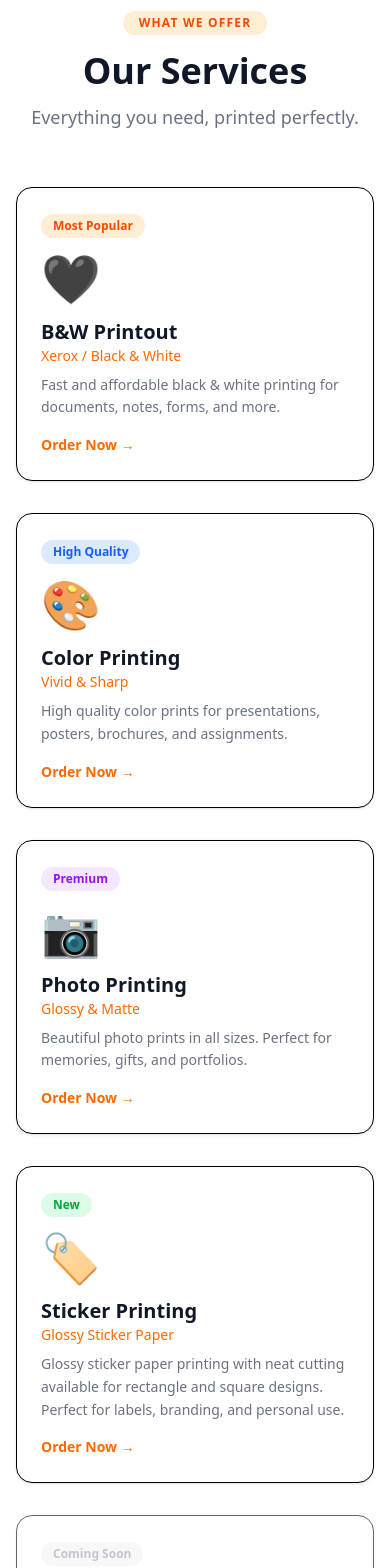
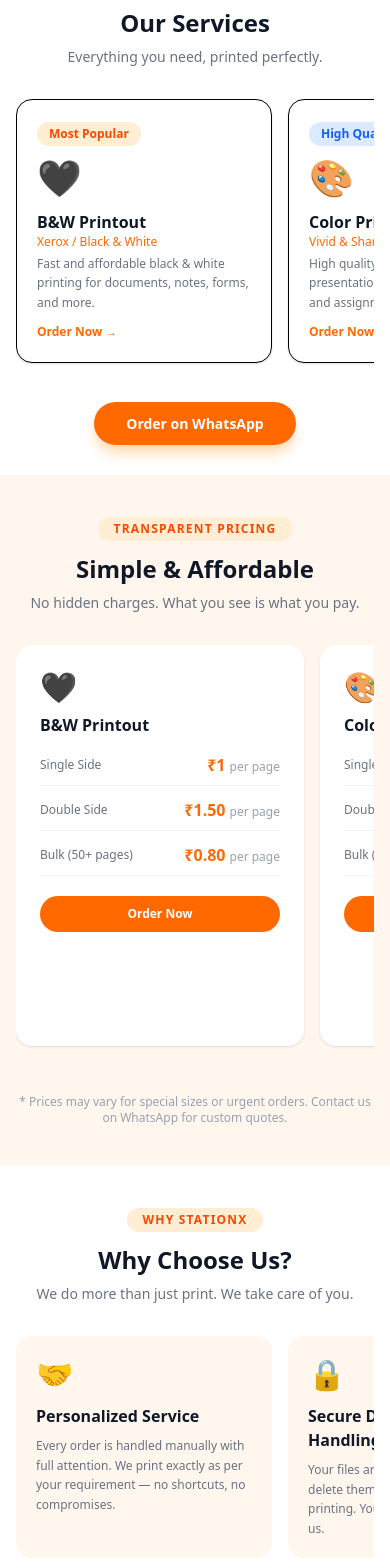
Before and after one commit to NikZ-2001/stationx, a Next.js app: page / in a window 390 px wide. Shown: the part 1000-2568 px from the top of the page. Built offline with nearby package versions, Linux system fonts and the light colour scheme; a web font is replaced by a local one.

Commit message:
Mobile optimized sections with horizontal scroll

```diff
--- a/app/globals.css
+++ b/app/globals.css
@@ -99,3 +99,10 @@ button, a {
   min-width: 44px;
   min-height: 44px;
 }
+.scrollbar-hide {
+  -ms-overflow-style: none;
+  scrollbar-width: none;
+}
+.scrollbar-hide::-webkit-scrollbar {
+  display: none;
+}
--- a/components/Pricing.tsx
+++ b/components/Pricing.tsx
@@ -46,16 +46,42 @@ export default function Pricing() {
   ];
 
   return (
-    <section className="py-20 bg-orange-50">
+    <section className="py-10 md:py-20 bg-orange-50">
       <div className="max-w-6xl mx-auto px-4">
-        <div className="text-center mb-14">
-          <span className="inline-block bg-orange-100 text-orange-600 text-xs font-semibold px-4 py-1 rounded-full mb-4 uppercase tracking-widest">
+        <div className="text-center mb-8 md:mb-14">
+          <span className="inline-block bg-orange-100 text-orange-600 text-xs font-semibold px-4 py-1 rounded-full mb-3 uppercase tracking-widest">
             Transparent Pricing
           </span>
-          <h2 className="text-4xl font-bold text-gray-900 font-[var(--font-playfair)]">Simple & Affordable</h2>
-          <p className="text-gray-500 mt-3 text-lg">No hidden charges. What you see is what you pay.</p>
+          <h2 className="text-2xl md:text-4xl font-bold text-gray-900 font-[var(--font-playfair)]">Simple & Affordable</h2>
+          <p className="text-gray-500 mt-2 text-sm md:text-lg">No hidden charges. What you see is what you pay.</p>
         </div>
-        <div className="grid grid-cols-1 md:grid-cols-2 lg:grid-cols-4 gap-8">
+
+        {/* Mobile: horizontal scroll */}
+        <div className="flex gap-4 overflow-x-auto pb-4 md:hidden scrollbar-hide snap-x snap-mandatory">
+          {plans.map((plan) => (
+            <div key={plan.category} className="flex-none w-72 bg-white rounded-2xl p-6 shadow-sm snap-start">
+              <p className="text-3xl mb-2">{plan.icon}</p>
+              <h3 className="text-base font-bold mb-4 font-[var(--font-playfair)] text-gray-900">{plan.category}</h3>
+              <ul className="space-y-3">
+                {plan.prices.map((item) => (
+                  <li key={item.label} className="flex items-center justify-between border-b border-gray-100 pb-2">
+                    <span className="text-xs text-gray-500">{item.label}</span>
+                    <div className="text-right">
+                      <span className="text-base font-bold text-orange-500">{item.price}</span>
+                      <span className="text-xs ml-1 text-gray-400">{item.unit}</span>
+                    </div>
+                  </li>
+                ))}
+              </ul>
+              <a href={plan.waLink} target="_blank" rel="noreferrer" className="inline-block mt-5 w-full text-center bg-orange-500 text-white py-2.5 rounded-full font-semibold text-xs hover:bg-orange-600 transition">
+                Order Now
+              </a>
+            </div>
+          ))}
+        </div>
+
+        {/* Desktop: grid */}
+        <div className="hidden md:grid grid-cols-1 md:grid-cols-2 lg:grid-cols-4 gap-8">
           {plans.map((plan) => (
             <div key={plan.category} className="rounded-2xl p-8 bg-white shadow-sm hover:shadow-lg transition-all duration-300 hover:-translate-y-1">
               <p className="text-4xl mb-3">{plan.icon}</p>
@@ -77,7 +103,8 @@ export default function Pricing() {
             </div>
           ))}
         </div>
-        <p className="text-center text-gray-400 text-sm mt-10">
+
+        <p className="text-center text-gray-400 text-xs md:text-sm mt-8">
           * Prices may vary for special sizes or urgent orders. Contact us on WhatsApp for custom quotes.
         </p>
       </div>
--- a/components/Services.tsx
+++ b/components/Services.tsx
@@ -35,7 +35,7 @@ const services = [
     icon: "🏷️",
     title: "Sticker Printing",
     subtitle: "Glossy Sticker Paper",
-    description: "Glossy sticker paper printing with neat cutting available for rectangle and square designs. Perfect for labels, branding, and personal use.",
+    description: "Glossy sticker paper printing with neat cutting for rectangle and square designs.",
     badge: "New",
     badgeColor: "bg-green-100 text-green-600",
     waLink: WA_LINKS.sticker,
@@ -65,16 +65,38 @@ const services = [
 
 export default function Services() {
   return (
-    <section className="py-20 bg-white">
+    <section className="py-10 md:py-20 bg-white">
       <div className="max-w-6xl mx-auto px-4">
-        <div className="text-center mb-14">
-          <span className="inline-block bg-orange-100 text-orange-600 text-xs font-semibold px-4 py-1 rounded-full mb-4 uppercase tracking-widest">
+        <div className="text-center mb-8 md:mb-14">
+          <span className="inline-block bg-orange-100 text-orange-600 text-xs font-semibold px-4 py-1 rounded-full mb-3 uppercase tracking-widest">
             What We Offer
           </span>
-          <h2 className="text-4xl font-bold text-gray-900 font-[var(--font-playfair)]">Our Services</h2>
-          <p className="text-gray-500 mt-3 text-lg">Everything you need, printed perfectly.</p>
+          <h2 className="text-2xl md:text-4xl font-bold text-gray-900 font-[var(--font-playfair)]">Our Services</h2>
+          <p className="text-gray-500 mt-2 text-sm md:text-lg">Everything you need, printed perfectly.</p>
         </div>
-        <div className="grid grid-cols-1 sm:grid-cols-2 lg:grid-cols-3 gap-8">
+
+        {/* Mobile: horizontal scroll | Desktop: grid */}
+        <div className="flex gap-4 overflow-x-auto pb-4 md:hidden scrollbar-hide snap-x snap-mandatory">
+          {services.map((service) => (
+            <div key={service.title} className={`flex-none w-64 bg-white border rounded-2xl p-5 shadow-sm snap-start ${service.disabled ? "opacity-60" : ""}`}>
+              <span className={`inline-block text-xs font-semibold px-3 py-1 rounded-full mb-3 ${service.badgeColor}`}>
+                {service.badge}
+              </span>
+              <p className="text-4xl mb-3">{service.icon}</p>
+              <h3 className="text-base font-bold text-gray-900 font-[var(--font-playfair)]">{service.title}</h3>
+              <p className="text-orange-500 text-xs font-medium mb-1">{service.subtitle}</p>
+              <p className="text-gray-500 text-xs leading-relaxed">{service.description}</p>
+              {!service.disabled && (
+                <a href={service.waLink} target="_blank" rel="noreferrer" className="inline-block mt-3 text-orange-500 text-xs font-semibold hover:underline">
+                  Order Now →
+                </a>
+              )}
+            </div>
+          ))}
+        </div>
+
+        {/* Desktop: grid */}
+        <div className="hidden md:grid grid-cols-1 sm:grid-cols-2 lg:grid-cols-3 gap-8">
           {services.map((service) => (
             <div key={service.title} className={`relative bg-white border rounded-2xl p-6 shadow-sm hover:shadow-lg transition-all duration-300 ${service.disabled ? "opacity-60" : "hover:-translate-y-1"}`}>
               <span className={`inline-block text-xs font-semibold px-3 py-1 rounded-full mb-4 ${service.badgeColor}`}>
@@ -92,8 +114,9 @@ export default function Services() {
             </div>
           ))}
         </div>
-        <div className="text-center mt-14">
-          <a href={WA_LINKS.general} target="_blank" rel="noreferrer" className="bg-orange-500 text-white px-8 py-4 rounded-full font-semibold hover:bg-orange-600 transition shadow-lg shadow-orange-200">
+
+        <div className="text-center mt-8 md:mt-14">
+          <a href={WA_LINKS.general} target="_blank" rel="noreferrer" className="bg-orange-500 text-white px-8 py-3 md:py-4 rounded-full font-semibold hover:bg-orange-600 transition shadow-lg shadow-orange-200 text-sm md:text-base">
             Order on WhatsApp
           </a>
         </div>
--- a/components/WhyUs.tsx
+++ b/components/WhyUs.tsx
@@ -33,16 +33,29 @@ const reasons = [
 
 export default function WhyUs() {
   return (
-    <section className="py-20 bg-white">
+    <section className="py-10 md:py-20 bg-white">
       <div className="max-w-6xl mx-auto px-4">
-        <div className="text-center mb-14">
-          <span className="inline-block bg-orange-100 text-orange-600 text-xs font-semibold px-4 py-1 rounded-full mb-4 uppercase tracking-widest">
+        <div className="text-center mb-8 md:mb-14">
+          <span className="inline-block bg-orange-100 text-orange-600 text-xs font-semibold px-4 py-1 rounded-full mb-3 uppercase tracking-widest">
             Why StationX
           </span>
-          <h2 className="text-4xl font-bold text-gray-900 font-[var(--font-playfair)]">Why Choose Us?</h2>
-          <p className="text-gray-500 mt-3 text-lg">We do more than just print. We take care of you.</p>
+          <h2 className="text-2xl md:text-4xl font-bold text-gray-900 font-[var(--font-playfair)]">Why Choose Us?</h2>
+          <p className="text-gray-500 mt-2 text-sm md:text-lg">We do more than just print. We take care of you.</p>
         </div>
-        <div className="grid grid-cols-1 sm:grid-cols-2 lg:grid-cols-3 gap-8">
+
+        {/* Mobile: horizontal scroll */}
+        <div className="flex gap-4 overflow-x-auto pb-4 md:hidden scrollbar-hide snap-x snap-mandatory">
+          {reasons.map((reason) => (
+            <div key={reason.title} className="flex-none w-64 bg-orange-50 rounded-2xl p-5 snap-start">
+              <p className="text-3xl mb-3">{reason.icon}</p>
+              <h3 className="text-base font-bold text-gray-900 mb-2 font-[var(--font-playfair)]">{reason.title}</h3>
+              <p className="text-gray-500 text-xs leading-relaxed">{reason.description}</p>
+            </div>
+          ))}
+        </div>
+
+        {/* Desktop: grid */}
+        <div className="hidden md:grid grid-cols-1 sm:grid-cols-2 lg:grid-cols-3 gap-8">
           {reasons.map((reason) => (
             <div key={reason.title} className="bg-orange-50 rounded-2xl p-6 hover:shadow-md transition-all duration-300 hover:-translate-y-1">
               <p className="text-4xl mb-4">{reason.icon}</p>
@@ -51,6 +64,7 @@ export default function WhyUs() {
             </div>
           ))}
         </div>
+
       </div>
     </section>
   );
```
